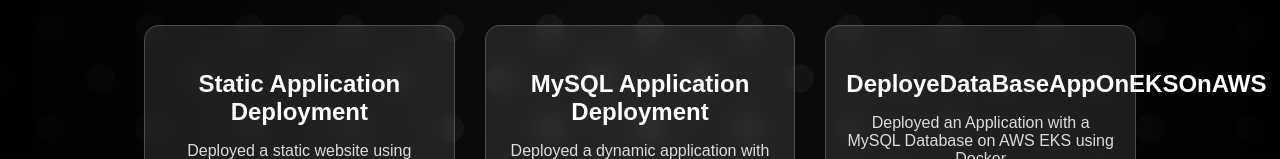
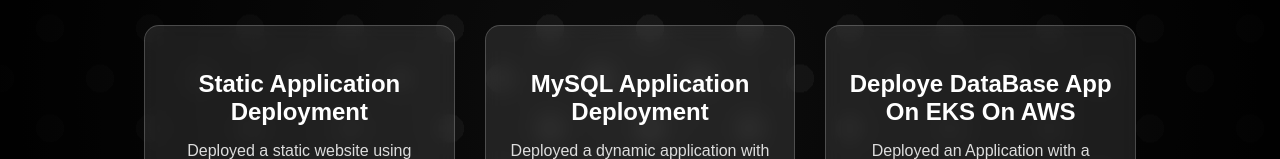
Before and after one commit to BhavinDalsaniya/bhavin-portfolio, a React (Create React App) app: page / in a window 1280 px wide. Shown: the part 793-952 px from the top of the page. Built offline with nearby package versions, Linux system fonts and the light colour scheme.

Commit message:
27-03-2025 commit

```diff
--- a/src/portfolio.js
+++ b/src/portfolio.js
@@ -82,7 +82,7 @@
                         {/* Project Card 3 */}
                         <div className="project-card">
                             <div className="project-content">
-                                <h3>DeployeDataBaseAppOnEKSOnAWS</h3>
+                                <h3>Deploye DataBase App On EKS On AWS</h3>
                                 <p>Deployed an Application with a MySQL Database on AWS EKS using Docker</p>
                                 <div className="project-links">
                                     {/* <a href="http://<ec2-public-ip>" target="_blank" rel="noopener noreferrer" className="btn">Live Demo</a> */}
```
